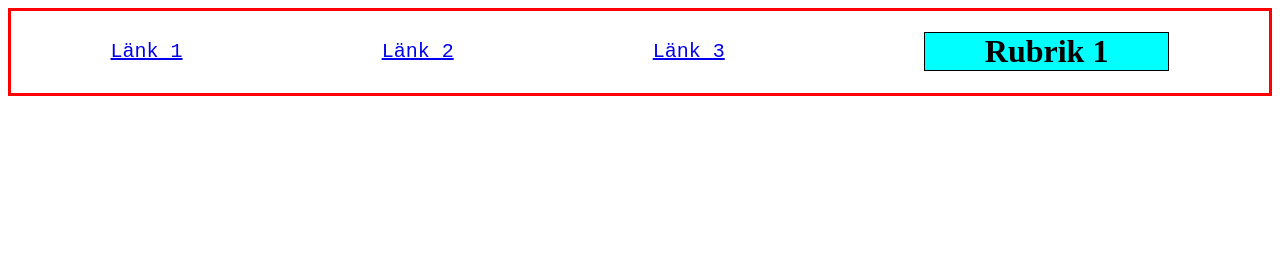
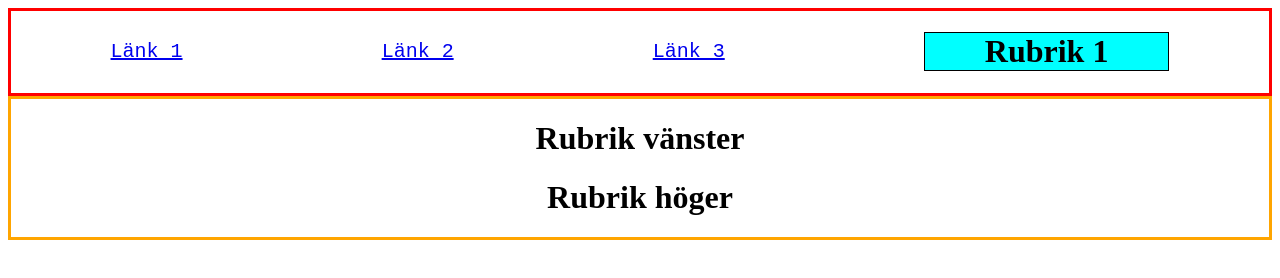
Before and after one commit to Te22e-Hammar-Theodore/Lektion-3b-Uppgift-1, a plain HTML site: page index.html in a window 1280 px wide. Drawn offline with Linux system fonts and the light colour scheme.

Commit message:
Mellan div start

```diff
--- a/index.html
+++ b/index.html
@@ -13,6 +13,9 @@
       <a href="#">Länk 3</a>
       <h1 id="rubrik">Rubrik 1</h1>
     </div>
-
+    <div id="mellan">
+      <div id="mellan_v"><h1 id="rubrikv">Rubrik vänster</h1></div>
+      <div id="mellan_h"><h1 id="rubrikh">Rubrik höger</h1></div>
+    </div>
   </body>
 </html>
--- a/style.css
+++ b/style.css
@@ -20,3 +20,8 @@ a {
   font-family: monospace;
   font-size: 20px;
 }
+
+#mellan{
+    border: 3px solid orange;
+
+}
```
